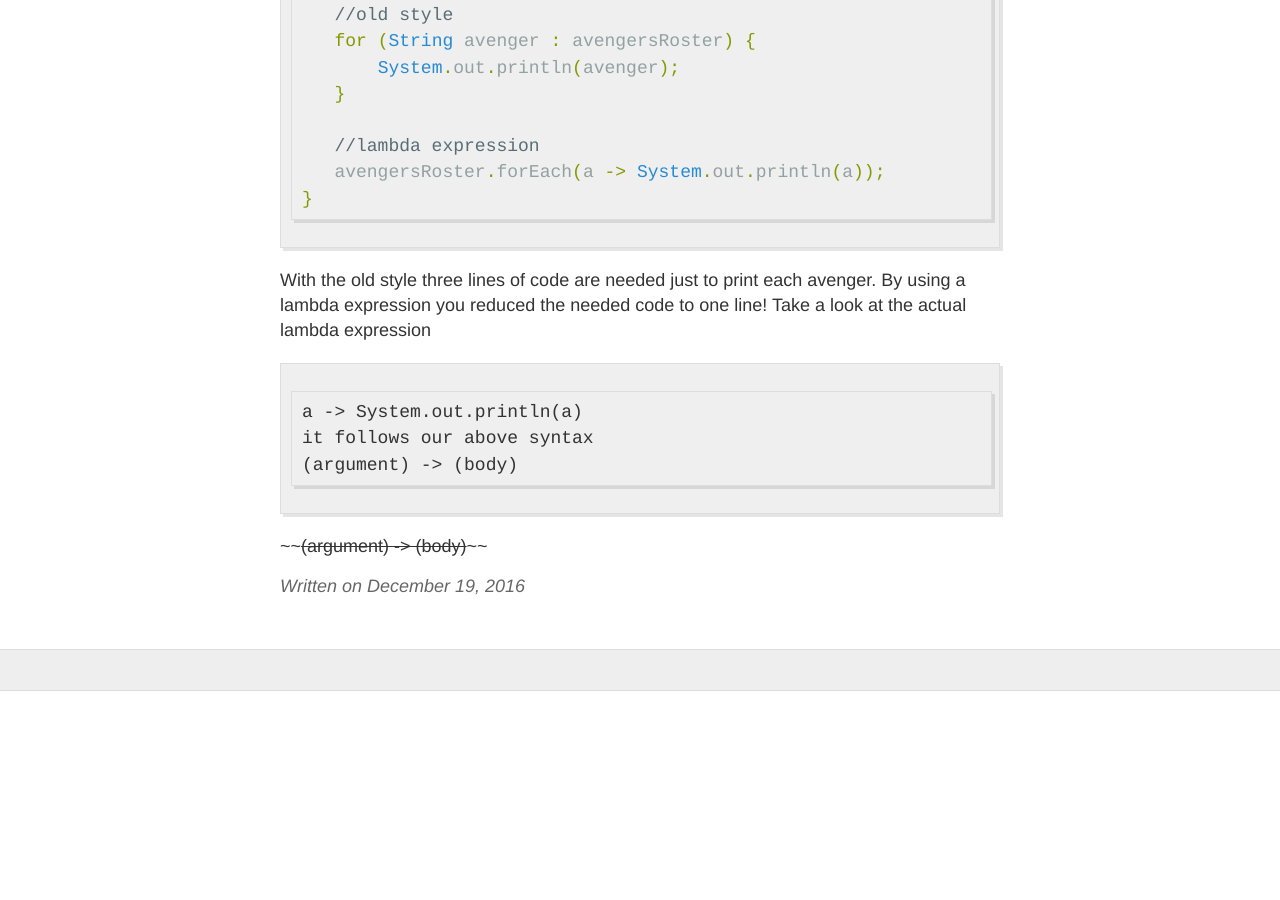
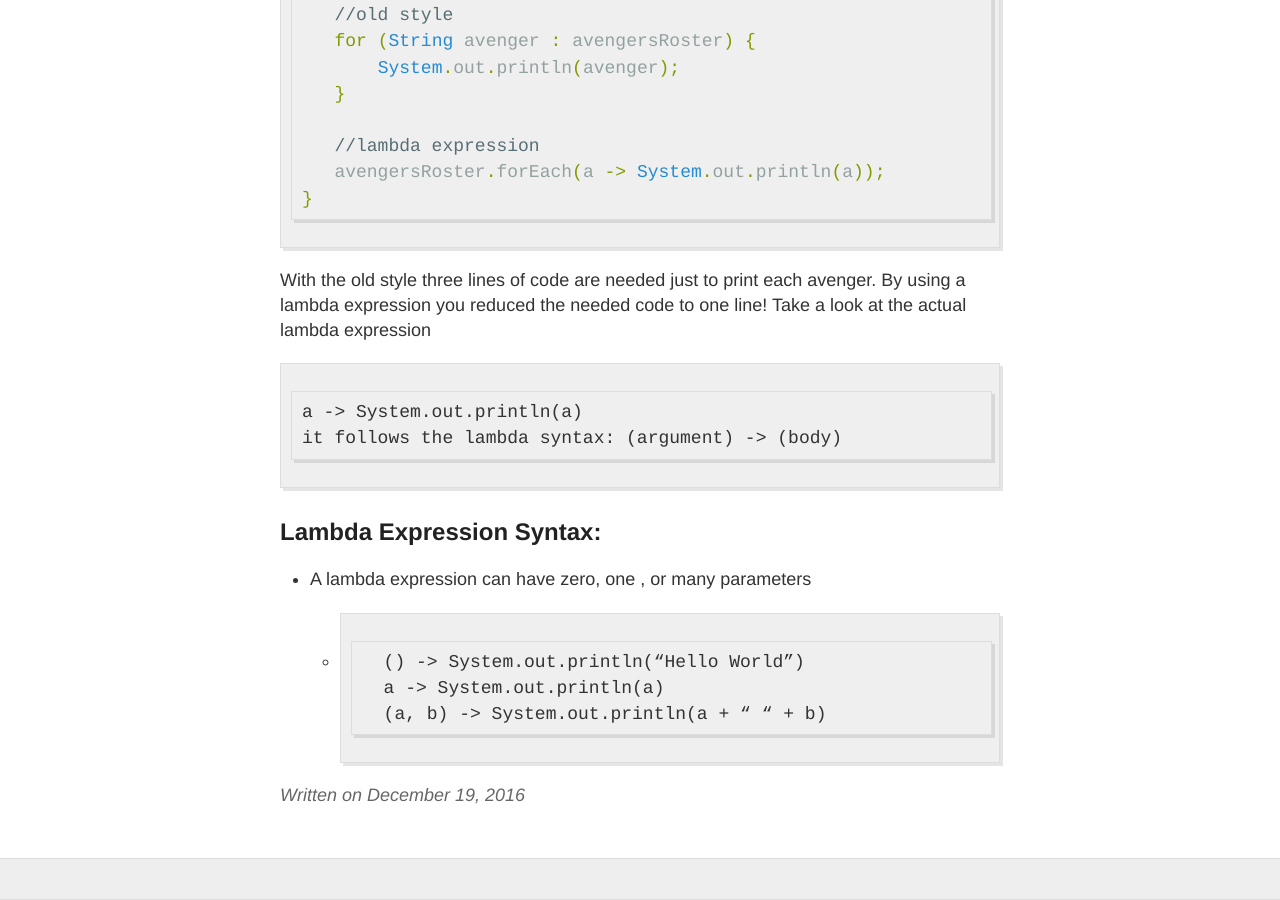
Before and after one commit to msaldivar/msaldivar.github.io, a Jekyll site: the page built from _posts/2016-12-19-learning-lambdas.md, in a window 1280 px wide and 900 px high, scrolled down 1486 px. Built offline with Jekyll 4.4.1, drawn with Linux system fonts in a browser that asks for light colours; formulas are drawn with MathJax 3; before the commit the page ends 2177 px from its top, so only the background shows below that.

Commit message:
post change

```diff
--- a/_posts/2016-12-19-learning-lambdas.md
+++ b/_posts/2016-12-19-learning-lambdas.md
@@ -62,8 +62,14 @@ Take a look at the actual lambda expression
 
 ~~~~
 a -> System.out.println(a)
-it follows our above syntax
-(argument) -> (body)
+it follows the lambda syntax: (argument) -> (body)
 ~~~~
 
-~~~~(argument) -> (body)~~~~
+Lambda Expression Syntax:
+---
++ A lambda expression can have zero, one , or many parameters
+    + ~~~~
+        () -> System.out.println(“Hello World”)
+        a -> System.out.println(a)
+        (a, b) -> System.out.println(a + “ “ + b)
+      ~~~~
```
